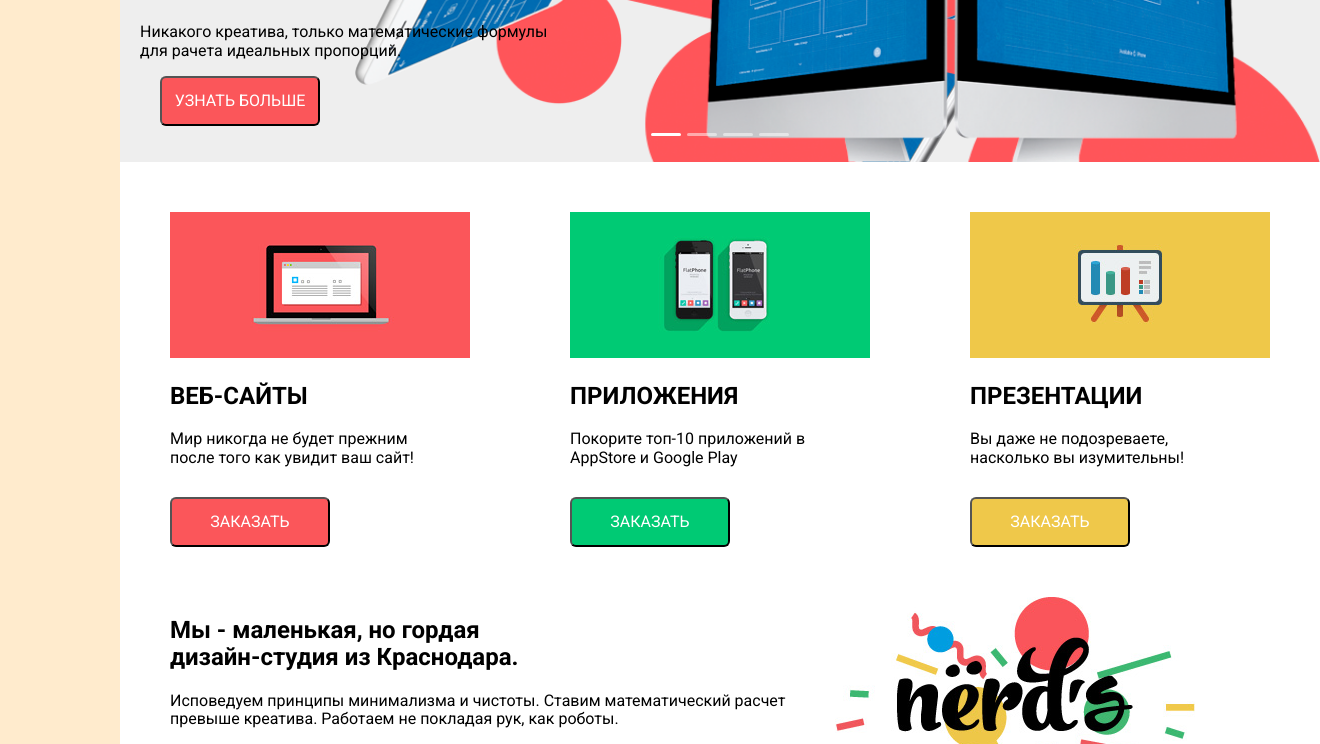
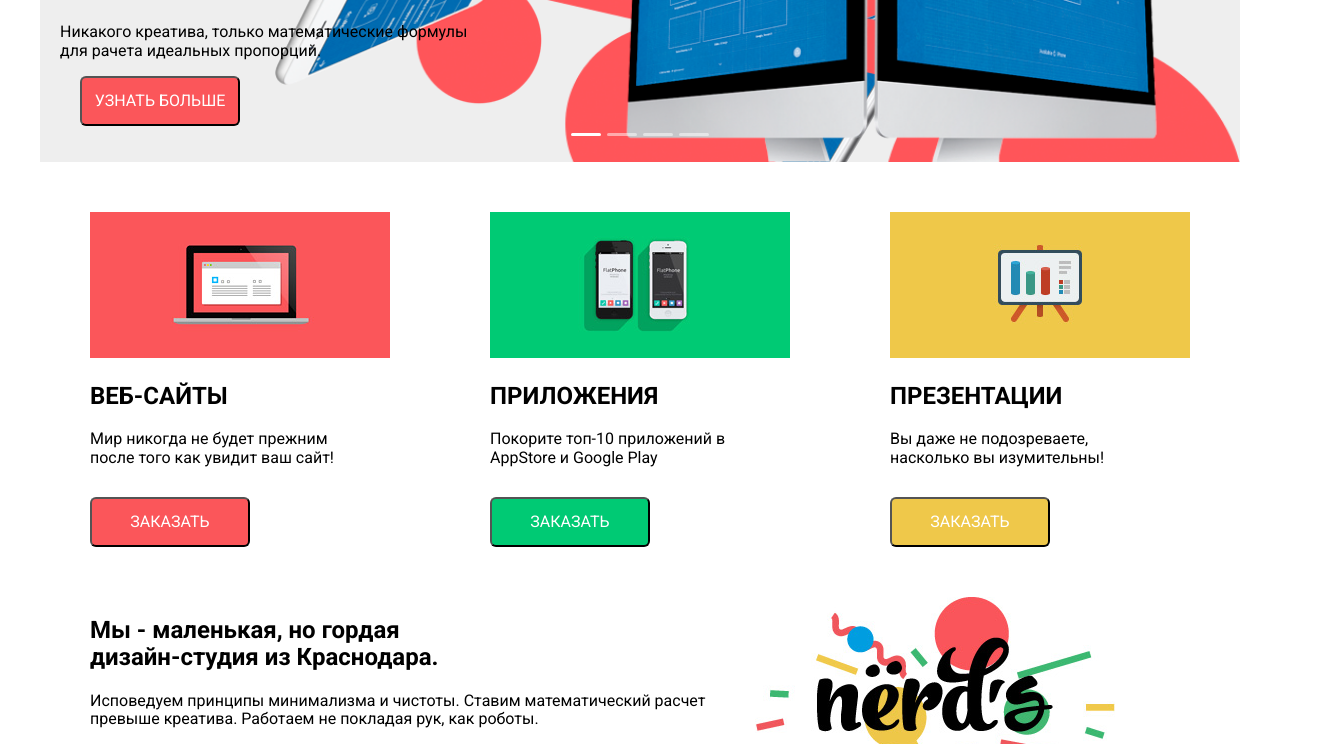
Before and after one commit to Charabamba/Charabamba.github.io-, a plain HTML site: page index.html in a window 1280 px wide. Shown: the part 437-1181 px from the top of the page, 1320 px wide, since content can reach past the window. Drawn offline with Linux system fonts and the light colour scheme.

Commit message:
Add files via upload

```diff
--- a/css/style.css
+++ b/css/style.css
@@ -1,9 +1,7 @@
-body {
-  background: blanchedalmond;
-}
+
 .site-wrapper {
   width: 1200px;
-  margin-left: 120px;
+  margin: 0 auto;
   font-family: "Roboto", sans-serif;
   color: #000000;
   background: white;
```
